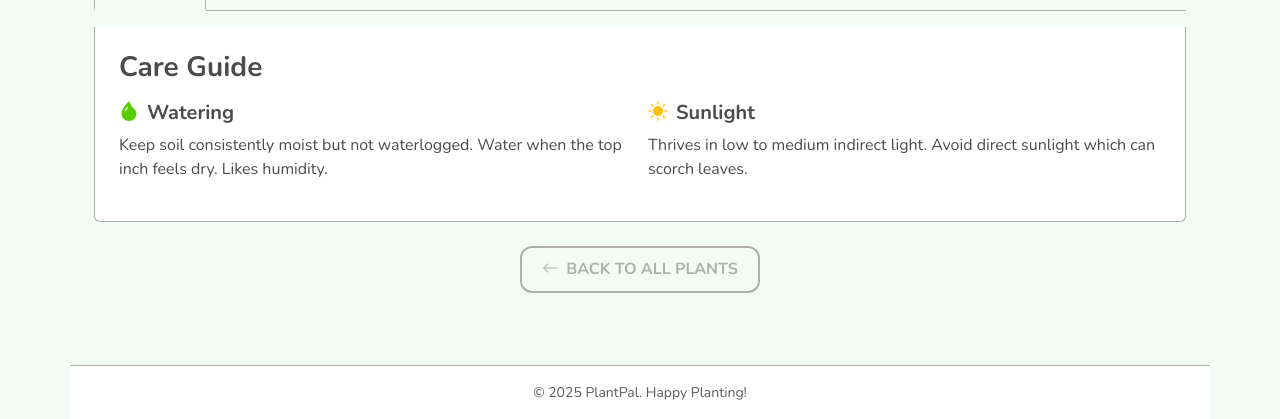
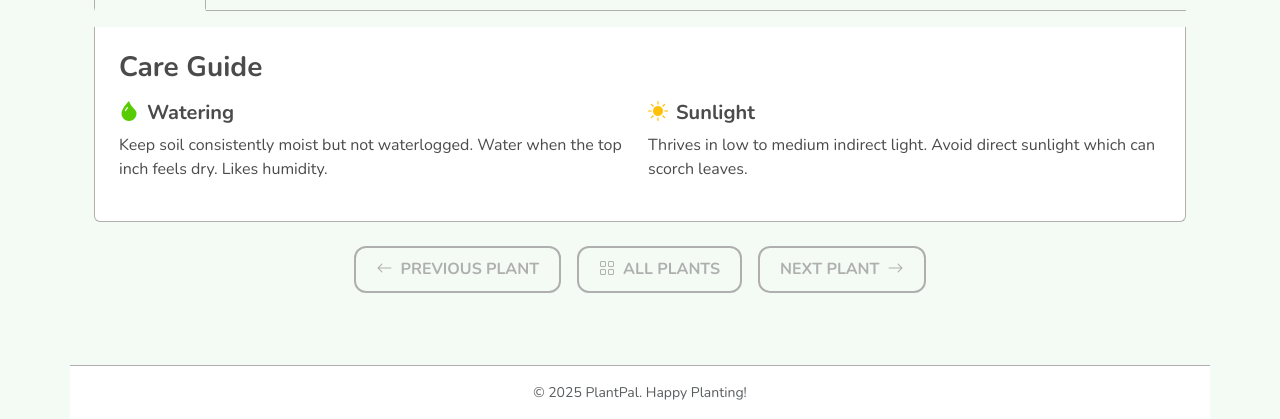
Before and after one commit to tvytran/UIDesignPlants, a Flask app: page /plants/peace-lily in a window 1280 px wide. Shown: the part 633-1052 px from the top of the page. Run offline with Flask 3, Linux system fonts and the light colour scheme.

Commit message:
navigation between plants

```diff
--- a/server.py
+++ b/server.py
@@ -60,6 +60,28 @@ def plant_detail(plant_id):
     if plant_id in plants_data['plants']:
         plant = plants_data['plants'][plant_id]
 
+        # Get list of all plant IDs for navigation
+        plant_ids = list(plants_data['plants'].keys())
+        current_index = plant_ids.index(plant_id)
+
+        # Get previous and next plant IDs
+        prev_plant = None
+        next_plant = None
+
+        if current_index > 0:
+            prev_plant_id = plant_ids[current_index - 1]
+            prev_plant = {
+                'id': prev_plant_id,
+                'name': plants_data['plants'][prev_plant_id]['name']
+            }
+
+        if current_index < len(plant_ids) - 1:
+            next_plant_id = plant_ids[current_index + 1]
+            next_plant = {
+                'id': next_plant_id,
+                'name': plants_data['plants'][next_plant_id]['name']
+            }
+
         # Load quiz data to find the correct zone for this plant
         correct_zone = None
         try:
@@ -75,10 +97,6 @@ def plant_detail(plant_id):
 
         record_user_activity('plant_selection', plant_id)
 
-        # --- DEBUG PRINT ---
-        # print(f"[DEBUG] Detail route: plant_id='{plant_id}', found correct_zone='{correct_zone}'")
-        # --- END DEBUG PRINT ---
-
         # Ensure the plant dictionary passed to detail also has necessary fields
         plant_details = plants_data['plants'][plant_id].copy()
         plant_details['id'] = plant_id # Ensure ID is present
@@ -87,9 +105,11 @@ def plant_detail(plant_id):
 
         # Pass all necessary data to the single detail template
         return render_template('plant-detail.html',
-                               plant=plant_details, # Pass the processed dict
+                               plant=plant_details,
                                plant_id=plant_id,
-                               correct_zone=correct_zone)
+                               correct_zone=correct_zone,
+                               prev_plant=prev_plant,
+                               next_plant=next_plant)
     else:
         return "Plant not found", 404
 
--- a/templates/plant-detail.html
+++ b/templates/plant-detail.html
@@ -127,9 +127,27 @@
 
     <!-- Back Link -->
     <div class="mt-4 text-center">
-        <a href="{{ url_for('plants') }}" class="btn btn-outline-secondary">
-            <i class="bi bi-arrow-left me-2"></i>Back to All Plants
-        </a>
+        <div class="row justify-content-center align-items-center g-3">
+            <div class="col-auto">
+                {% if prev_plant %}
+                <a href="{{ url_for('plant_detail', plant_id=prev_plant.id) }}" class="btn btn-outline-secondary">
+                    <i class="bi bi-arrow-left me-2"></i>Previous Plant
+                </a>
+                {% endif %}
+            </div>
+            <div class="col-auto">
+                <a href="{{ url_for('plants') }}" class="btn btn-outline-secondary">
+                    <i class="bi bi-grid me-2"></i>All Plants
+                </a>
+            </div>
+            <div class="col-auto">
+                {% if next_plant %}
+                <a href="{{ url_for('plant_detail', plant_id=next_plant.id) }}" class="btn btn-outline-secondary">
+                    Next Plant<i class="bi bi-arrow-right ms-2"></i>
+                </a>
+                {% endif %}
+            </div>
+        </div>
     </div>
 </div>
 {% endblock %}
```
